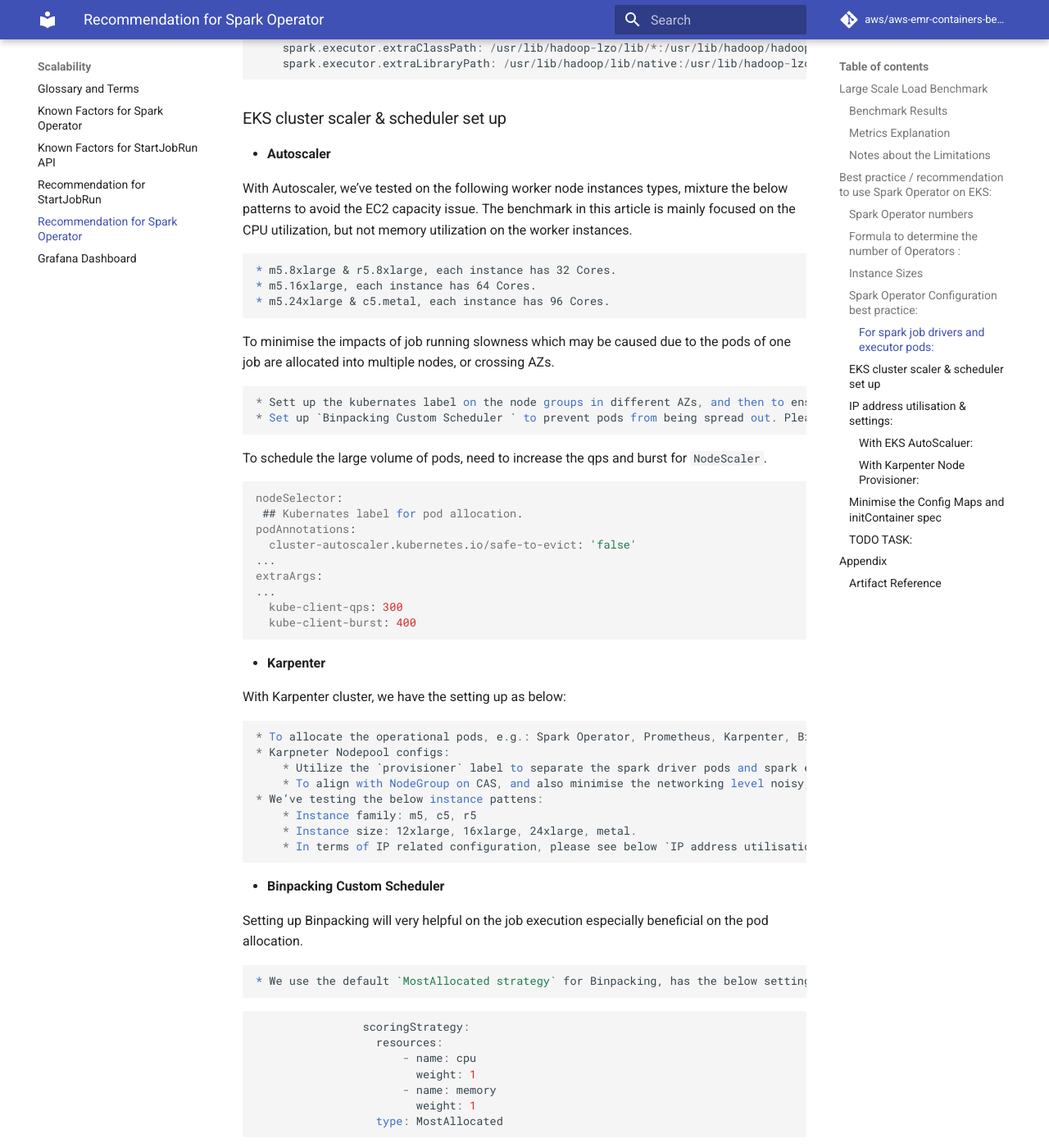
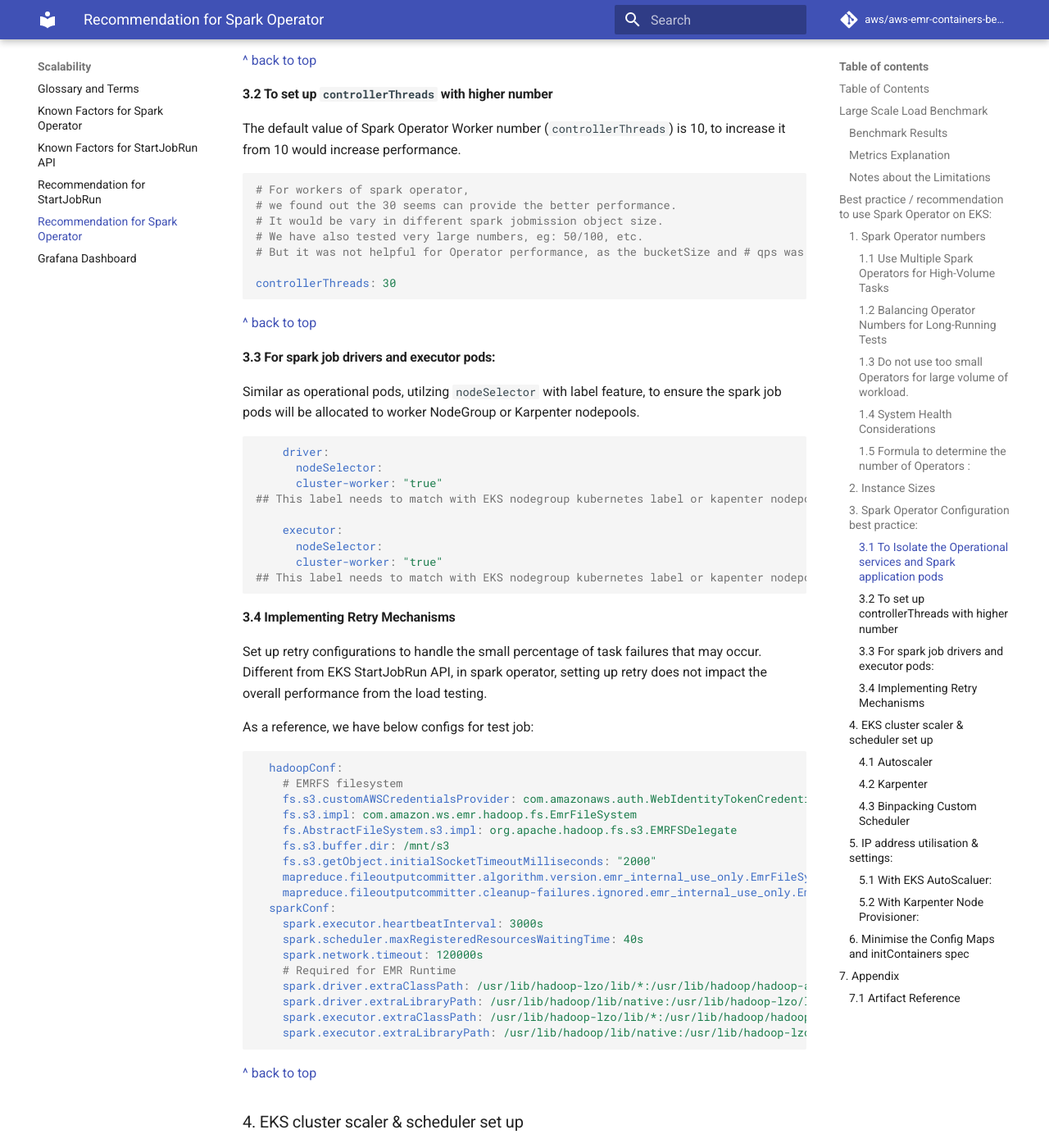
Before and after one commit to aws/aws-emr-containers-best-practices, an MkDocs documentation site: the page built from content/scalability/docs/load-test-for-spark-operator.md, in a window 1280 px wide and 1400 px high, scrolled down 7649 px. Shown: the whole window at 82% size. Built offline with MkDocs 1.6.1 and Material for MkDocs 9.7.7, drawn with Linux system fonts in a browser that asks for light colours; comment, search, counter and statistics services are not loaded; some of the changed text lies outside the part shown.

Commit message:
Updated Benchmark results table && Updated the Read.me stylish for `aws-emr-containers-best-practices/content/scalability/docs /load-test-for-spark-operator.md`

````diff
--- a/content/scalability/docs/load-test-for-spark-operator.md
+++ b/content/scalability/docs/load-test-for-spark-operator.md
@@ -3,6 +3,27 @@
 This scalability recommendation is focused on EMR on EKS's Spark Operator performance in a large-scale environment. It offers insights derived from extensive benchmarking and testing across various configurations and workloads. The study explores key factors influencing Spark Operator efficiency, including cluster setup, resource allocation, and job submission patterns.
 
 Our findings provide a valuable reference for optimizing EMR Spark Operator workloads on Amazon EKS, addressing challenges unique to high-volume, distributed computing environments. The recommendations outlined here aim to help customers achieve a balance between performance, scalability, and resource utilization. By considering these best practices, organizations can enhance their EMR on EKS deployments, ensuring robust and efficient Spark job processing while managing infrastructure costs effectively. This overview serves as a foundation for IT professionals and data engineers seeking to maximize the potential of their Spark applications in cloud-native Kubernetes environments.
+
+## Table of Contents
+1. [Large Scale Load Benchmark](#large-scale-load-benchmark)
+    - [Benchmark Results](#benchmark-results)
+    - [Metrics Explanation](#metrics-explanation)
+    - [Notes about the Limitations](#notes-about-the-limitations)
+2. [Best Practice / Recommendation](#best-practice--recommendation-to-use-spark-operator-on-eks)
+    - [1. Spark Operator Numbers](#1-spark-operator-numbers)
+    - [2. Instance Sizes](#2-instance-sizes)
+    - [3. Spark Operator Configuration](#3-spark-operator-configuration-best-practice)
+    - [4. EKS Cluster Scaler & Scheduler](#4-eks-cluster-scaler--scheduler-set-up)
+        - [4.1 Autoscaler](#41-autoscaler)
+        - [4.2 Karpenter](#42-karpenter)
+        - [4.3 Binpacking Custom Scheduler](#43-binpacking-custom-scheduler)
+        - [4.4 Implementing Retry Mechanisms](#44-implementing-retry-mechanisms)
+    - [5. IP Address Utilization & Settings](#5-ip-address-utilisation--settings)
+        - [5.1 With EKS AutoScaler](#51-with-eks-autoscaluer)
+        - [5.2 With Karpenter Node Provisioner](#52-with-karpenter-node-provisioner)
+    - [6. Config Maps and initContainers](#6-minimise-the-config-maps-and-initcontainers-spec)
+7. [Appendix](#7-appendix)
+    - [7.1 Artifact Reference](#71-artifact-reference)
 
 ## Large Scale Load Benchmark
 
@@ -17,8 +38,8 @@
         * Please see details for Spark Operator(s) and Spark Job Set up in the following best practice section.
     * To utilize the cluster resources, we have tested the following techniques and settings.
         * EKS Autoscaler or Karpenter
-        * Binpacking stragtegy is enabled and accompany with either Autoscaler and Karpenter accordingly.
-    * The cluster resides a VPC with 6 subnets (2 public subnets and 4 private subnets with S3 endpoint attached):
+        * Binpacking strategy is enabled and accompany with either Autoscaler and Karpenter accordingly.
+    * The cluster resides in a VPC with 6 subnets (2 public subnets and 4 private subnets with S3 endpoint attached):
         * The 4 private subnets are allocated into 2 AZs evenly.
         * All Node groups are created in the 4 private subnets, and for each NodeGroup, the subnets associated are in the same AZ, e.g: NodeGroup-AZ1, NodeGroup-AZ2.
 * The benchmark results are based on the Spark Testing job with spec as below;
@@ -58,7 +79,7 @@
 ### Notes about the Limitations
 
 * Pod template is not available in the current version, this feature has been added into OSS Spark Operator [Roadmap](https://github.com/kubeflow/spark-operator/issues/2193#:~:text=Pod%20template%20support%20(%5BFEATURE%5D%20Use%20pod%20template%20feature%20in%20spark%2Dsubmit%20for%20Spark%203.x%20applications%C2%A0%232101)). Users can only put the configurations via spark job yaml file at the current stage.
-* With property `spark.scheduler.minRegisteredResourcesRatio` has default value `0.8` for[KUBERNETES mode](https://spark.apache.org/docs/3.5.1/configuration.html#:~:text=spark.scheduler.minRegisteredResourcesRatio), then it would be hard to get the accurate numbers of how many spark jobs are running with sufficient executor pods with code changes or without Gang Scheduling enabled. Thus, from the benchmark results, there are 2 `Max Jobs Concurrent Running` , from Spark Operator Metrics and collected via how many driver pods are running as reference.
+* With property `spark.scheduler.minRegisteredResourcesRatio` has default value `0.8` for[KUBERNETES mode](https://spark.apache.org/docs/3.5.1/configuration.html#:~:text=spark.scheduler.minRegisteredResourcesRatio), then it would be hard to get the accurate numbers of how many spark jobs are running with sufficient executor pods without the code changes on Spark Operator internally or without Gang Scheduling enabled. Thus, from the benchmark results, for metrics `Max Jobs Concurrent Running`, we evalute this via how many drivers are running and also the ratio of `total_executor_pods_running`/`total_executor_pods_running`, if the ratio is greater than 8, then we collect the `Max Driver Pods Concurrent Running` as the `Max Jobs Concurrent Running`.
 * Need to increase the bucket limit and the refill rate for `DescribeInstances` ,eg: Bucket size 140 and Refill rate 60. Have observed this issue in both CAS and Karpenter as the cluster scaler.
 * There is limited performance tuning parameters are available on Spark Operator, eg: bucketQPS / bucketSize are hardcoded in the current version of Spark Operator
 * The current EMR Spark Operator Version cannot handle, for a single operator to monitor the multiple specified job name spaces. Can only work as one operator one job namespaces or one operator for all namespaces. https://github.com/kubeflow/spark-operator/issues/2052, the limitation has been fixed at OSS V2.
@@ -68,13 +89,13 @@
 
 ## Best practice / recommendation to use Spark Operator on EKS:
 
-### Spark Operator numbers
+### 1. Spark Operator numbers
 
 The number of Spark Operator has significant impacts on the performance of submitting the jobs from client to eks cluster. Here are the recommendations when using multiple EMR Spark Operators on EKS cluster
 
-* **Use Multiple Spark Operators for High-Volume Tasks**
+#### 1.1 **Use Multiple Spark Operators for High-Volume Tasks**
 
-For large-scale workload, deploying multiple Spark Operators significantly improves performance. A single operator can handle about 20-30 task submissions per minute. Beyond this, you'll see better results with multiple operators, especially before the submission workload hitting the threshold of eks ectd or api server side.
+For large-scale workload, deploying multiple Spark Operators significantly improves performance. A single operator can handle about 20-30 task submissions per minute. Beyond this, you'll see better results with multiple operators, especially before the submission workload hitting the threshold of eks etcd or api server side.
 
 With our testing job set up, for submission rates between 250-270 tasks per minute, there is no significant performance difference between 10 or 15 Spark Operators in overall. However, lower operator number can provide better stability than higher operator number. This setup maintains high performance with minimal task failures (less than 0.1%).
 
@@ -86,12 +107,13 @@
         * Each Spark Operator can submit 20~30 jobs per min in average.
     * For the spark job with initContainers:
         * Each Spark Operator can submit 12~18 jobs per min in average, which vary in different spark job configs.
-* **Balancing Operator Numbers for Long-Running Tests**
+#### 1.2 **Balancing Operator Numbers for Long-Running Tests**
 
 For extended operations (e.g., 200-minute tests), slightly fewer operators could be beneficial. This is represented by the API request latency, which shows a slight increase with more operators, from the Spark Operator to the API server. This could be due to 10 operators placing less strain on the API server and etcd while maintaining good performance compared to 15 operators. We observed that the situation worsens further with 20 operators.
 
+[^ back to top](#table-of-contents)
 
-* **Do not use too small Operators for large volume of workload.**
+#### 1.3 **Do not use too small Operators for large volume of workload.**
 
 Please aware, if the number of Spark Operators are too small for large workload, e.g.: 5 Operator for 250 min submission rate could cause the Spark Operator throttling internally.
 
@@ -99,15 +121,16 @@
 
     *  The number of Jobs in `New` State (also known as `Null` State) or the number of Jobs in `Succeeding` are keep increasing, but the number of jobs in `Submitted` state is reducing.
     * In addition, you may also see the Spark Operator metrics API provides the wrong data, e.g.: The running application number is much less than the number of running Driver Pods.
-* **System Health Considerations**
+#### 1.4 **System Health Considerations**
 
 Based on the given testing job, to keep submission rates below 250 tasks per minute for optimal system health. Please aware, the number of 250/min submission rate is a reference, as it could be impacted by other factors, such as spark job config maps, the size of pods settings, etc.
 Please monitor etcd size closely, especially during high-volume operations. We've seen it exceed 7.4GB, risking going over the 8GB mark despite EKS's automatic compaction.
 
 Please note, these recommendations are based on our specific test environment - your optimal settings may vary slightly based on your unique infrastructure and workload characteristics.
 
+[^ back to top](#table-of-contents)
 
-### **Formula to determine  the number of Operators :**
+#### 1.5 **Formula to determine  the number of Operators :**
 
 The number of EKS cluster required for Spark Job is not relating to how many operators, as if set the right number of the operators, then the bottleneck will be on API Server & etcd DB size. Please see the below formula as a reference to determine how many eks cluster needed for workload.
 
@@ -119,7 +142,7 @@
 
 **Formula**
 
-```
+```latex
 Est_cluster_numbers = (submission_rate * avg_job_runtime * avg_pods_per_job)
                         / (max_concur_pods * (1 - buffer_ratio))
 ```
@@ -130,8 +153,9 @@
 
 *Please aware, this formula applies on the eks cluster environment as [EMR on EKS Spark Operator Load Testing Env Setting up Manual](https://quip-amazon.com/MbH5AcPj4pIl) suggested. And all recommendation suggested in this article has been implemented.*
 
+[^ back to top](#table-of-contents)
 
-### Instance Sizes
+### 2. Instance Sizes
 
 Based on the testing benchmark results with the instance types as below:
 
@@ -148,37 +172,24 @@
 
 Compared to larger instance types, medium-sized instances exhibit a better balance of efficiency and stability in this specific setup, suggesting they are well-suited for the current cluster configuration.
 
+[^ back to top](#table-of-contents)
 
+### 3. Spark Operator Configuration best practice:
 
-### Spark Operator Configuration best practice:
-
-To Isolate the Operational services and Spark application pods is recommended in both performance and operational consideration.
+#### 3.1 To Isolate the Operational services and Spark application pods
+It is recommended to run the operational services onto the dedicate NodeGroups from both performance and operational consideration.
 
 * To minimise the impacts caused by other services, e.g.: spark job pods, prometheus pods, etc, we allocated the Spark Operator(s), Prometheus operators in the dedicated operational node groups accordingly.
     * Operational NodeGroup for Spark Operator, we use `r5.4xlarge` for each spark Operator.
     * Operational NodeGroup (`r5.8xlarge` ) for Monitoring tools, Binpackking, Karpenter (if applied).
-* To set up `controllerThreads` with higher number, the default is 10.
-
-We have also tested very large numbers, eg: 50/100, etc.
-But not helpful on the Operator performance, as the bucketSize and qps was hard coded. Thus, with higher workers does not help on the performance.
 
 * To use `podAntiAffinity` to ensure the multiple Spark Operations will `NOT` to be allocated in the same operational node:
 
-```
-*We have also tested very large numbers, eg: 50/100, etc.
-But not helpful on the Operator performance, as the bucketSize and qps was hard coded.
-With higher workers does not help.*
-```
 
-```
-## For workers of spark operator,
-## we found out the 30 seems can provide the better performance.
-## It would be vary in different spark jobmission object size.
-controllerThreads: 30
-
-
+```yaml
 nodeSelector:
-cluster-worker: "true" ## this label is managed on EKS Nodegroup side.
+cluster-worker: "true"
+## this label is managed on EKS Nodegroup side.
 ## To define the nodeSelector label for Spark Operator pods,
 ## Ensure all operators will be running on the operational Nodegroup.
 
@@ -198,31 +209,51 @@
   nodeSelector:
 ## To define the nodeSelector label for Spark Operator pods,
 ## Ensure all operators will be running on the operational Nodegroup.
+```
+
+
+Please aware, for other operational service like prometheus, Binpacking, Node Scaler (CAS), Karpenter, etc. We use the same approach as above to ensure the operational services will be running in the Operational Node group(s) only.
+
+[^ back to top](#table-of-contents)
+
+#### 3.2 To set up `controllerThreads` with higher number
+The default value of Spark Operator Worker number (`controllerThreads`) is 10, to increase it from 10 would increase performance.
+```yaml
+# For workers of spark operator,
+# we found out the 30 seems can provide the better performance.
+# It would be vary in different spark jobmission object size.
+# We have also tested very large numbers, eg: 50/100, etc.
+# But it was not helpful for Operator performance, as the bucketSize and # qps was hard coded. Thus, with higher workers does not help on the performance.
+
+controllerThreads: 30
 
 ```
 
-Please aware, for other operational service like prometheus, Binpacking, Node Scaler (CAS), Karpenter, etc. We use the same approach as above to ensure the operational services will be running in the Operational Node group(s) only.
+[^ back to top](#table-of-contents)
 
-#### For spark job drivers and executor pods:
+#### 3.3 For spark job drivers and executor pods:
 
 Similar as operational pods, utilzing `nodeSelector` with label feature, to ensure the spark job pods will be allocated to worker NodeGroup or Karpenter nodepools.
 
-```
+```yaml
     driver:
       nodeSelector:
       cluster-worker: "true"
-## This label needs to match with EKS nodegroup kubernates label or kapenter nodepool
+## This label needs to match with EKS nodegroup kubernetes label or kapenter nodepool
 
     executor:
       nodeSelector:
       cluster-worker: "true"
-## This label needs to match with EKS nodegroup kubernates label or kapenter nodepool
+## This label needs to match with EKS nodegroup kubernetes label or kapenter nodepool
 ```
 
+#### 3.4 **Implementing Retry Mechanisms**
+
+Set up retry configurations to handle the small percentage of task failures that may occur. Different from EKS StartJobRun API, in spark operator, setting up retry does not impact the overall performance from the load testing.
 
 As a reference, we have below configs for test job:
 
-```
+```yaml
   hadoopConf:
     # EMRFS filesystem
     fs.s3.customAWSCredentialsProvider: com.amazonaws.auth.WebIdentityTokenCredentialsProvider
@@ -243,11 +274,11 @@
     spark.executor.extraLibraryPath: /usr/lib/hadoop/lib/native:/usr/lib/hadoop-lzo/lib/native:/docker/usr/lib/hadoop/lib/native:/docker/usr/lib/hadoop-lzo/lib/native
 ```
 
+[^ back to top](#table-of-contents)
 
+### 4. EKS cluster scaler & scheduler set up
 
-### EKS cluster scaler & scheduler set up
-
-* **Autoscaler**
+#### 4.1 **Autoscaler**
 
 With Autoscaler, we’ve tested on the following worker node instances types, mixture the below patterns to avoid the EC2 capacity issue. The benchmark in this article is mainly focused on the CPU utilization, but not memory utilization on the worker instances.
 
@@ -257,14 +288,14 @@
 
 To minimise the impacts of job running slowness which may be caused due to the pods of one job are allocated into multiple nodes, or crossing AZs.
 
-    * Sett up the kubernates label on the node groups in different AZs, and then to ensure the `nodeSelector` for both the drivers and executors to be specified in the Spark Job yaml file. By doing this set up, the pods of a single job will be allocated into the same NodeGroup (e.g.: NodeGroup-AZ1), instead of the pods to be allocated into 2 or more AZs.
+    * Set up the kubernetes label on the node groups in different AZs, and then to ensure the `nodeSelector` for both the drivers and executors to be specified in the Spark Job yaml file. By doing this set up, the pods of a single job will be allocated into the same NodeGroup (e.g.: NodeGroup-AZ1), instead of the pods to be allocated into 2 or more AZs.
     * Set up `Binpacking Custom Scheduler ` to prevent pods from being spread out. Please check the `Bindpacking` scheduler part from below for details.
 
 To schedule the large volume of pods, need to increase the qps and burst for `NodeScaler`.
 
-```
+```yaml
 nodeSelector:
- ## Kubernates label for pod allocation.
+ ## Kubernetes label for pod allocation.
 podAnnotations:
   cluster-autoscaler.kubernetes.io/safe-to-evict: 'false'
 ...
@@ -273,13 +304,14 @@
   kube-client-qps: 300
   kube-client-burst: 400
 ```
+[^ back to top](#table-of-contents)
 
-* **Karpenter**
+#### 4.2 **Karpenter**
 
 With Karpenter cluster, we have the setting up as below:
 
     * To allocate the operational pods, e.g.: Spark Operator, Prometheus, Karpenter, Binpacking, etc in the Operational EKS NodeGroup, which not controlled by Karpenter via setting up `nodeSelector` on the operational pods.
-    * Karpneter Nodepool configs:
+    * Karpenter Nodepool configs:
         * Utilize the `provisioner` label to separate the spark driver pods and spark executor pods. As the driver pods will be creating earlier than executor pods, and then each driver pod will create 10 executors, which can improve the pending pods in short period of time.
         * To align with NodeGroup on CAS, and also minimise the networking level noisy, to utilize the `topology.kubernetes.io/zone` when submitting karpenter spark jobs, to ensure all pods of a single job will be allocated into the same AZ.
     * We’ve testing the below instance pattens:
@@ -288,15 +320,15 @@
         * In terms of IP related configuration, please see below `IP address utilisation & settings`  → `With Karpenter Scaler `
 
 
+[^ back to top](#table-of-contents)
 
-
-* **Binpacking Custom Scheduler**
+#### 4.3 **Binpacking Custom Scheduler**
 
 Setting up Binpacking will very helpful on the job execution especially beneficial on the pod allocation.
 
     * We use the default `MostAllocated strategy` for Binpacking, has the below settings:
 
-```
+```yaml
                 scoringStrategy:
                   resources:
                       - name: cpu
@@ -310,7 +342,7 @@
     * Binpacking Custom Scheduler is enabled and accompany with either Autoscaler or Karpenter accordingly. Please learn more about the Scheduler via [link](https://aws.github.io/aws-emr-containers-best-practices/performance/docs/binpack/).
     * When running the large volume of test, which may cause Binpacking throttling. To solve this issue, can increase the rate as below when install the Binpacking scheduler:
 
-```
+```yaml
     apiVersion: kubescheduler.config.k8s.io/v1
     kind: KubeSchedulerConfiguration
     profiles:
@@ -320,16 +352,12 @@
       qps: 300
 ```
 
-* **Implementing Retry Mechanisms**
 
-Set up retry configurations to handle the small percentage of task failures that may occur. Different from EKS StartJobRun API, in spark operator, setting up retry does not impact the overall performance from the load testing.
+[^ back to top](#table-of-contents)
 
+### 5. IP address utilisation & settings:
 
-
-
-### IP address utilisation & settings:
-
-#### With EKS AutoScaluer:
+#### 5.1 With EKS AutoScaluer:
 
 When to use the worker instance type: `m5.24xlarge` and `c5.metal` which both have the 96 Cores and 50 IP address per ENI and 15 max ENIs. If to leave the following default settings unchanged:
 
@@ -342,12 +370,12 @@
 **Best Practice:** If we know the maximum number of IPs needed for each worker node, it is recommended to set the `MINIMUM_IP_TARGET` equal to the “maximum number of IPs”, to set `WARM_IP_TARGET` to 1~5 as a buffer.
 Please note, you should alway keep `MINIMUM_IP_TARGET` + `WARM_IP_TARGET` <= IP-address-per-ENI-number * integer, e.g.:
 
-```
+```bash
 kubectl set env daemonset aws-node -n kube-system WARM_IP_TARGET=5
 kubectl set env daemonset aws-node -n kube-system MINIMUM_IP_TARGET=95
 ```
 
-* `MINIMUM_IP_TARGET` will ensure for each instances of the eks cluster will reserve the number of the IP addresses while the node is ready to use by Kubernates.
+* `MINIMUM_IP_TARGET` will ensure for each instances of the eks cluster will reserve the number of the IP addresses while the node is ready to use by Kubernetes.
 * `WARM_IP_TARGET` will ensure the number of IP address specified is hot standby in a warm IP pool, and if any of the IP to be allocated to a Pod, then the pool will refill the IPs from Subnet to ensure the warm IP pool.
 * Please check our [document](https://github.com/aws/amazon-vpc-cni-k8s/tree/master?tab=readme-ov-file#warm_eni_target) for the Best Practice of the Targets for your own EKS workload.
 * To find out the default IP address and ENI number of ec2 instances, please check document: [Maximum IP addresses per network interface.](https://docs.aws.amazon.com/AWSEC2/latest/UserGuide/AvailableIpPerENI.html)
@@ -358,8 +386,9 @@
 
 It is recommended to run a small load test with fewer nodes and concurrent jobs using default settings to get a clear picture of how the pods/IP usage will be on a node. Then, set up the `MINIMUM_IP_TARGET` and `WARM_IP_TARGET` accordingly.
 
+[^ back to top](#table-of-contents)
 
-#### With Karpenter Node Provisioner:
+#### 5.2 With Karpenter Node Provisioner:
 
 With Karpenter eks cluster, it is recommend to follow one of the following options:
 
@@ -369,7 +398,7 @@
 
     * e.g.: Using `m5.16xlarge` and `r5.16xlarge` for the karpenter nodepools, as both of them have 64 Cores, and with the `1-Core-1-pod-1-IP` pattern of the spark job sepc, the max number of IP usage per node should be around 64, to leave some buffer we can set up the IP targets as below (_*please aware, for each node, it may be a few operational pods may or may not consume IP, it’s vary in the different eks addons setting*_):
 
-```
+```bash
 kubectl set env daemonset aws-node -n kube-system WARM_IP_TARGET=3
 kubectl set env daemonset aws-node -n kube-system MINIMUM_IP_TARGET=65
 ```
@@ -383,7 +412,7 @@
         * `m5.12xlarge`: 48 Cores with 30 IP per ENI.
         * In this bundle, we can unset the both IP targets, but enable `MAX_ENI` = 2:
 
-```
+```bash
 kubectl set env daemonset aws-node -n kube-system WARM_IP_TARGET-
 kubectl set env daemonset aws-node -n kube-system MINIMUM_IP_TARGET-
 
@@ -397,7 +426,9 @@
     * For the this balanced strategy, if to select `m5.16xlarge` as the candidate of the nodepool instance:
         * `m5.16xlarge` will reserve 100 IPs, however, as only 64 Cores available to use and up to 67 pods are running, then it will waste over 30 IPs for each instance.
 
-### Minimise the Config Maps and initContainer spec
+[^ back to top](#table-of-contents)
+
+### 6. Minimise the Config Maps and initContainers spec
 
 When using Spark Operator on EKS, excessive use of `[initContainers](https://github.com/kubeflow/spark-operator/blob/f56ba30d5c36feeaaba5c89ddd48a3f663060f0d/docs/api-docs.md?plain=1#L3118)` and large sparkConf/hadoopConf configurations can increase API server events and pod object sizes, potentially impacting etcd performance.
 
@@ -406,13 +437,10 @@
 * To utilize other solutions to replace the `initContainers` when running the large volume workloads. e.g.: To mount disk in EKS cluster level when creating a new eks or updating the running eks.
 *  Minimize ConfigMap quantity and size, include only essential sparkConf/hadoopConf settings.
 
-### TODO TASK:
+[^ back to top](#table-of-contents)
 
-Use a single operator to support more namespaces, eg: to achieve 100+ EMR on EKS job namespaces. This use case may fit on the customer’s real-world cases in production envirnoment. Refer to OSS Spark Operator V2. https://github.com/kubeflow/spark-operator/issues/2052
+## 7. Appendix
 
-
-## Appendix
-
-### Artifact Reference
+### 7.1 Artifact Reference
 * [Load Test Set up Guide for EMR on EKS](https://github.com/aws-samples/load-test-for-emr-on-eks)
 * [Grafana & Prometheus Dashboard for monitoring](https://github.com/aws-samples/load-test-for-emr-on-eks/tree/main/grafana)
````
Also changed, not shown: other parts of content/scalability/docs/load-test-for-spark-operator.md (+2 -2 lines).
